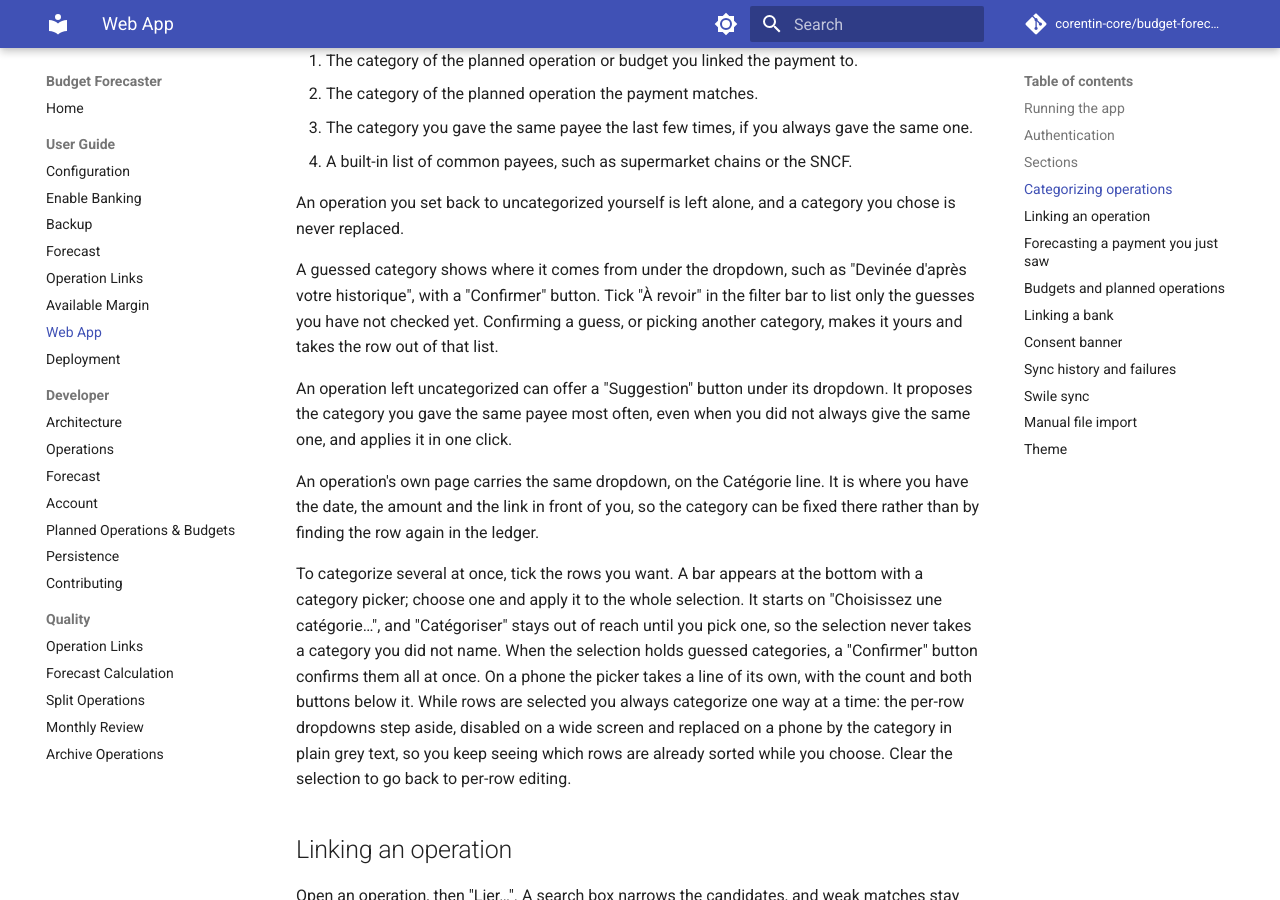
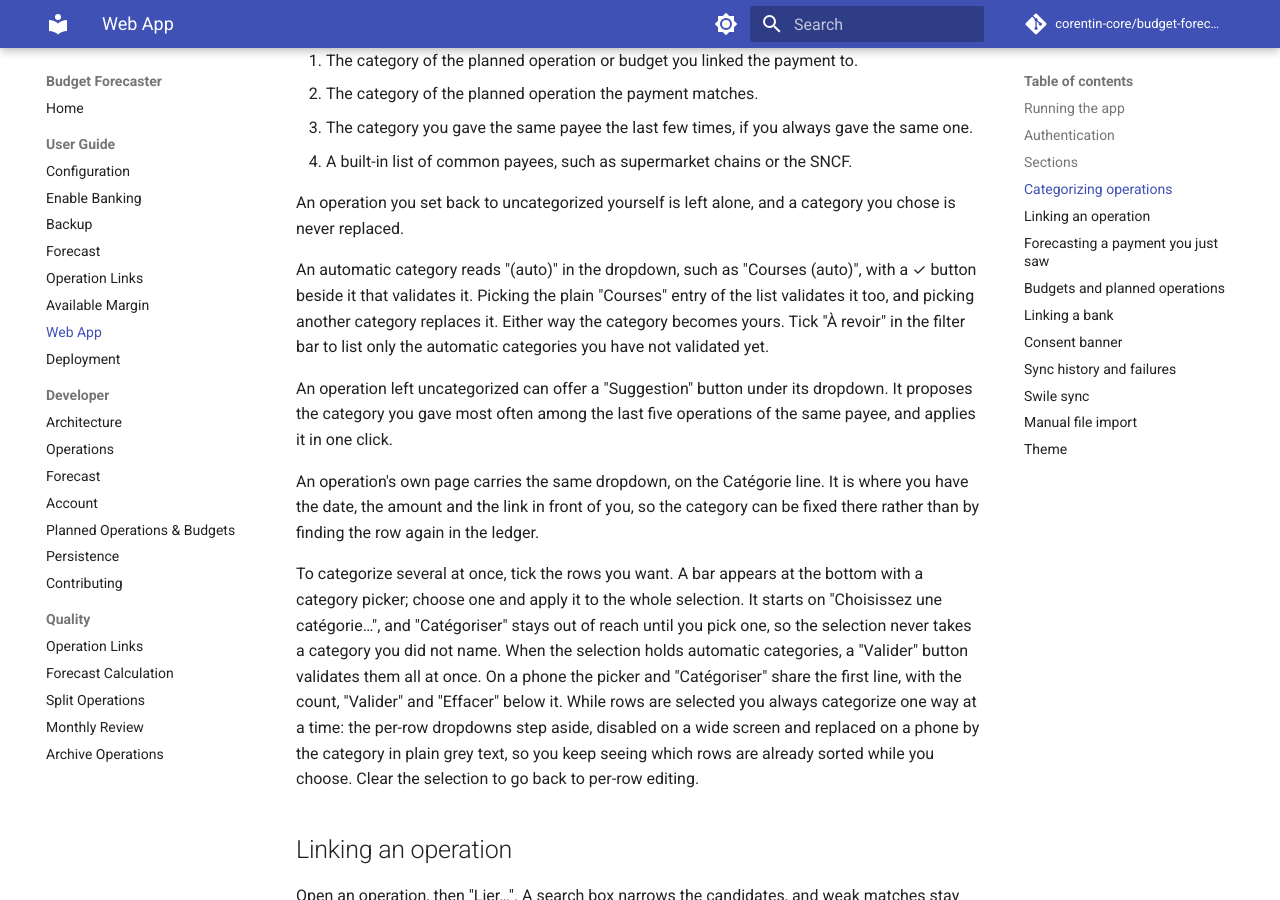
Before and after one commit to corentin-core/budget-forecaster, an MkDocs documentation site: the page built from docs/user/web-app.md, in a window 1280 px wide and 900 px high, scrolled down 3806 px. Built offline with MkDocs 1.6.1 and Material for MkDocs 9.7.7, drawn with Linux system fonts in a browser that asks for light colours; comment, search, counter and statistics services are not loaded.

Commit message:
fix: Mark automatic categories as (auto)
The dropdown names the automatic category, a check button beside it validates it, and the bulk bar keeps two lines on a phone.

```diff
--- a/budget_forecaster/web/static/operations.js
+++ b/budget_forecaster/web/static/operations.js
@@ -55,8 +55,10 @@
   });
 
   // Rows are replaced on filter change / bulk categorize; selection resets.
+  // Rows appended by "show more" must step aside too while rows are selected.
   document.body.addEventListener('htmx:afterSwap', function (e) {
-    if (e.detail.target && e.detail.target.id === 'ledger-area') sync();
+    var id = e.detail.target && e.detail.target.id;
+    if (id === 'ledger-area' || id === 'load-more-row') sync();
   });
 
   sync();
--- a/docs/user/web-app.md
+++ b/docs/user/web-app.md
@@ -172,14 +172,15 @@ applies:
 An operation you set back to uncategorized yourself is left alone, and a category you
 chose is never replaced.
 
-A guessed category shows where it comes from under the dropdown, such as "Devinée
-d'après votre historique", with a "Confirmer" button. Tick "À revoir" in the filter bar
-to list only the guesses you have not checked yet. Confirming a guess, or picking
-another category, makes it yours and takes the row out of that list.
+An automatic category reads "(auto)" in the dropdown, such as "Courses (auto)", with a ✓
+button beside it that validates it. Picking the plain "Courses" entry of the list
+validates it too, and picking another category replaces it. Either way the category
+becomes yours. Tick "À revoir" in the filter bar to list only the automatic categories
+you have not validated yet.
 
 An operation left uncategorized can offer a "Suggestion" button under its dropdown. It
-proposes the category you gave the same payee most often, even when you did not always
-give the same one, and applies it in one click.
+proposes the category you gave most often among the last five operations of the same
+payee, and applies it in one click.
 
 An operation's own page carries the same dropdown, on the Catégorie line. It is where
 you have the date, the amount and the link in front of you, so the category can be fixed
@@ -188,13 +189,13 @@ there rather than by finding the row again in the ledger.
 To categorize several at once, tick the rows you want. A bar appears at the bottom with
 a category picker; choose one and apply it to the whole selection. It starts on
 "Choisissez une catégorie…", and "Catégoriser" stays out of reach until you pick one, so
-the selection never takes a category you did not name. When the selection holds guessed
-categories, a "Confirmer" button confirms them all at once. On a phone the picker takes
-a line of its own, with the count and both buttons below it. While rows are selected you
-always categorize one way at a time: the per-row dropdowns step aside, disabled on a
-wide screen and replaced on a phone by the category in plain grey text, so you keep
-seeing which rows are already sorted while you choose. Clear the selection to go back to
-per-row editing.
+the selection never takes a category you did not name. When the selection holds
+automatic categories, a "Valider" button validates them all at once. On a phone the
+picker and "Catégoriser" share the first line, with the count, "Valider" and "Effacer"
+below it. While rows are selected you always categorize one way at a time: the per-row
+dropdowns step aside, disabled on a wide screen and replaced on a phone by the category
+in plain grey text, so you keep seeing which rows are already sorted while you choose.
+Clear the selection to go back to per-row editing.
 
 ## Linking an operation
 
```
Also changed, not shown: budget_forecaster/web/static/app.css (+54 -21 lines), 7 other files.
